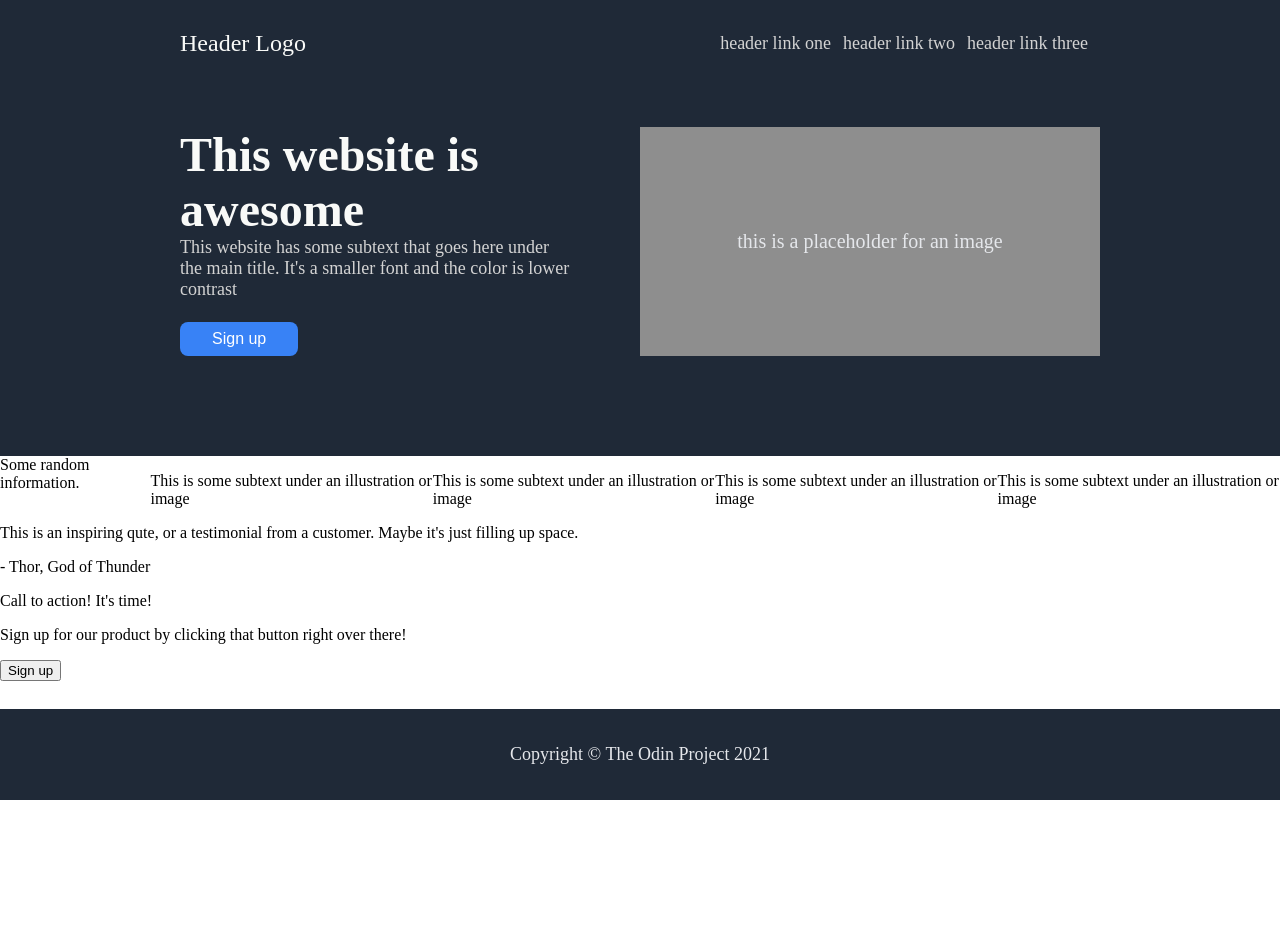
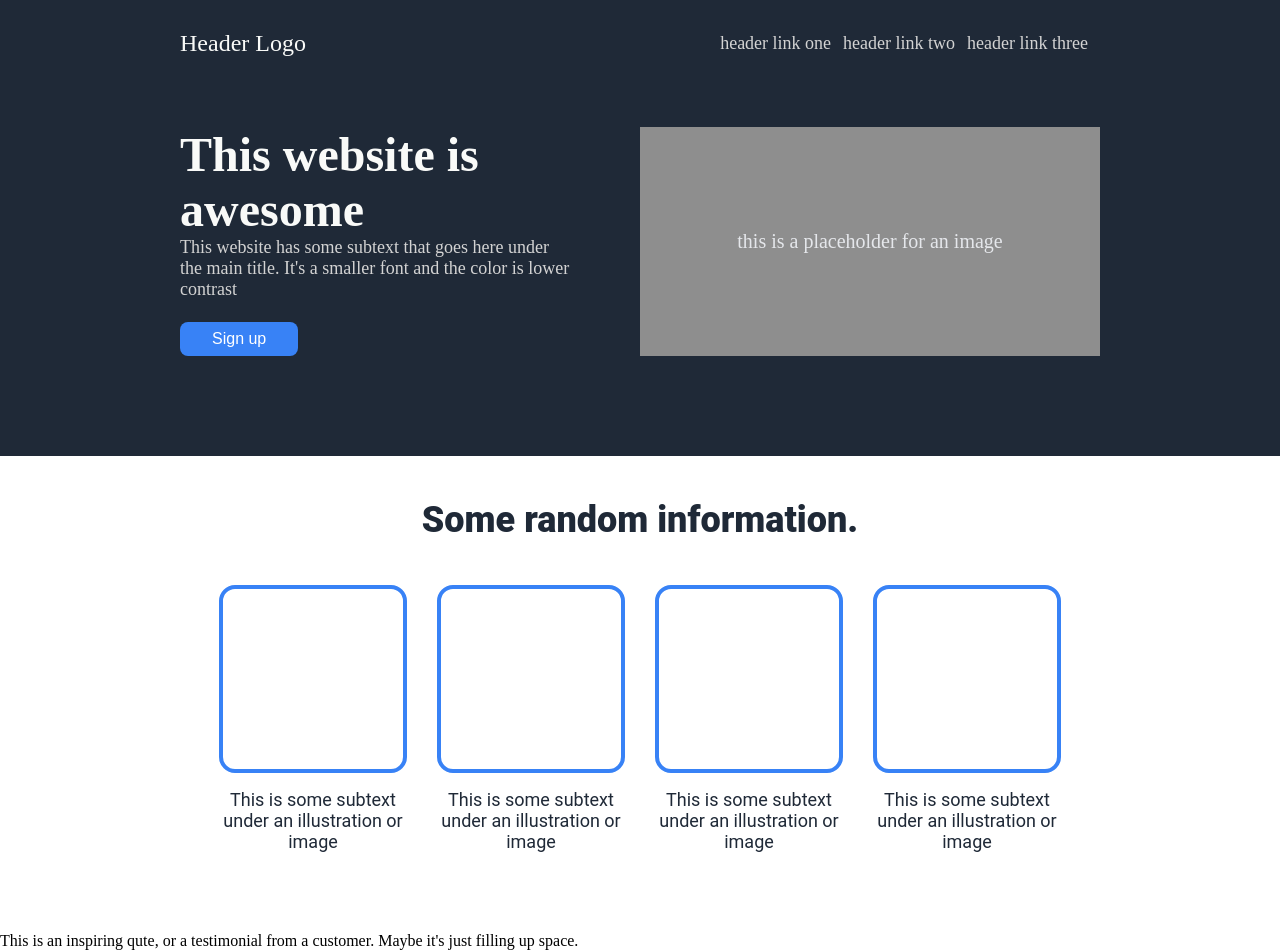
Before and after one commit to 0x-Armin/odin-landing-page, a plain HTML site: page index.html in a window 1280 px wide. Shown: the top 950 px of the page. Before the commit the page ends 800 px from the top, so only its background shows below. Drawn offline with Linux system fonts and the light colour scheme.

Commit message:
Implement image row

```diff
--- a/index.html
+++ b/index.html
@@ -1,5 +1,6 @@
 <!DOCTYPE html>
 <html lang="en">
+
 <head>
   <meta charset="UTF-8">
   <meta http-equiv="X-UA-Compatible" content="IE=edge">
@@ -7,6 +8,7 @@
   <link rel="stylesheet" href="styles.css">
   <title>Odin Landing Page</title>
 </head>
+
 <body>
   <div class="header">
     <p>Header Logo</p>
@@ -28,26 +30,31 @@
     <div class="right-side">this is a placeholder for an image</div>
   </div>
 
-  <div class="information-row header-text">Some random information.
+  <div class="information-row">
+    <p class="header-text">Some random information.</p>
+
+    <div class="image-row">
       <div class="blue-image-placeholder">
         <p class="blue-box"> </p>
-      <p>This is some subtext under an illustration or image</p>
+        <p class="info-text">This is some subtext under an illustration or image</p>
       </div>
       <div class="blue-image-placeholder">
         <p class="blue-box"> </p>
-      <p>This is some subtext under an illustration or image</p>
+        <p class="info-text">This is some subtext under an illustration or image</p>
       </div>
       <div class="blue-image-placeholder">
         <p class="blue-box"> </p>
-      <p>This is some subtext under an illustration or image</p>
+        <p class="info-text">This is some subtext under an illustration or image</p>
       </div>
       <div class="blue-image-placeholder">
         <p class="blue-box"> </p>
-      <p>This is some subtext under an illustration or image</p>
+        <p class="info-text">This is some subtext under an illustration or image</p>
+      </div>
     </div>
   </div>
 
-    <div class="testimonial">This is an inspiring qute, or a testimonial from a customer. Maybe it's just filling up space.
+  <div class="testimonial">This is an inspiring qute, or a testimonial from a customer. Maybe it's just filling up
+    space.
     <p>- Thor, God of Thunder</p>
   </div>
 
@@ -59,4 +66,5 @@
 
   <div class="footer">Copyright © The Odin Project 2021</div>
 </body>
+
 </html>
--- a/styles.css
+++ b/styles.css
@@ -75,6 +75,54 @@ body {
 
 .information-row {
   display: flex;
+  flex-direction: column;
+  justify-content: space-around;
+  align-items: center;
+
+  background-color: white;
+
+  padding-top: 15px;
+}
+
+.information-row .header-text {
+  font-size: 36px;
+  font-weight: 800;
+  font-family: "roboto";
+  color: #1F2937;
+  font-family: "roboto";
+  margin: 28px 0;
+}
+
+.image-row {
+  display: flex;
+  flex-wrap: wrap;
+  gap: 18px;
+  padding-bottom: 80px;
+}
+
+.blue-image-placeholder {
+  width: 200px;
+  display: flex;
+  flex-direction: column;
+  align-items: center;
+}
+
+.blue-box {
+  border: 4px;
+  border-style: solid;
+  border-color: #3882f6;
+  border-radius: 1em;
+  background-color: white;
+  width: 180px;
+  height: 180px;
+}
+
+.info-text {
+  text-align: center;
+  font-size: 18px;
+  font-family: "roboto";
+  color: #1f2937;
+  margin: 0;
 }
 
 .footer {
```
Lines whose indentation alone changed are shown as unchanged.
